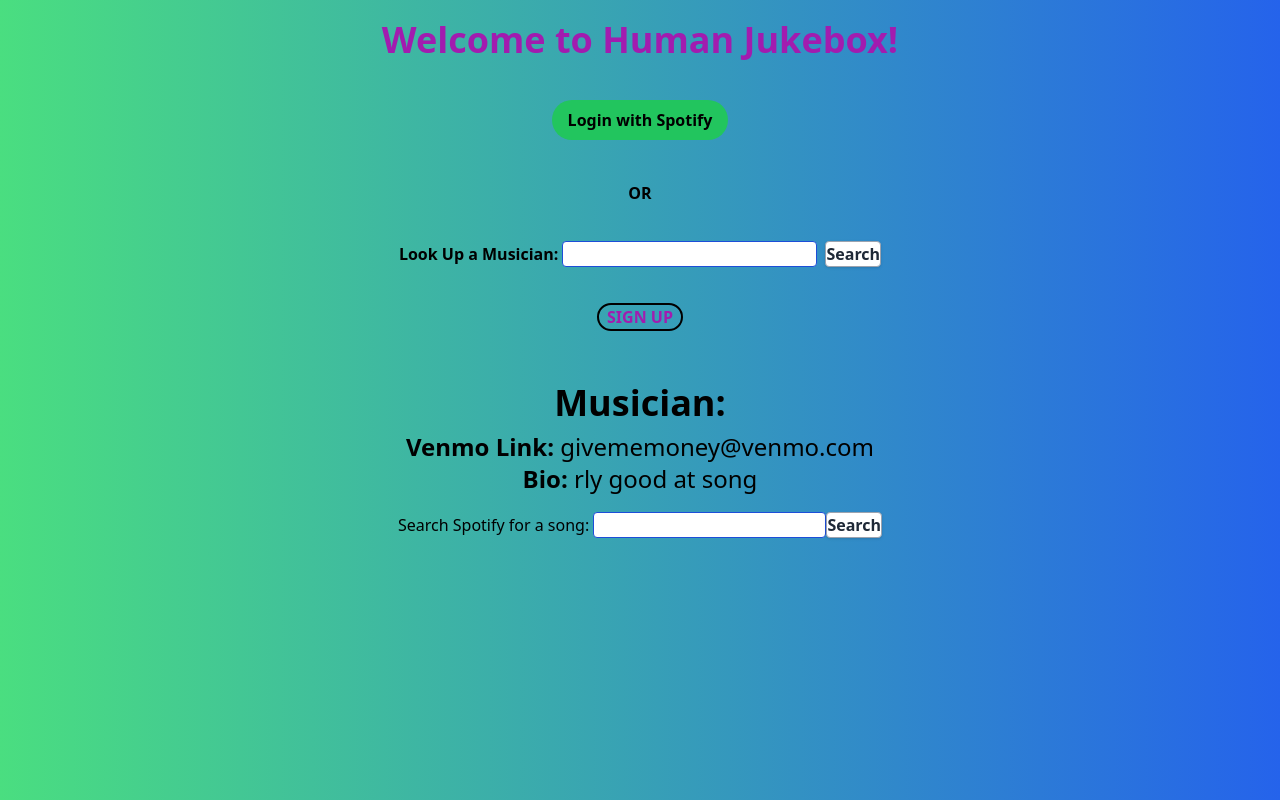
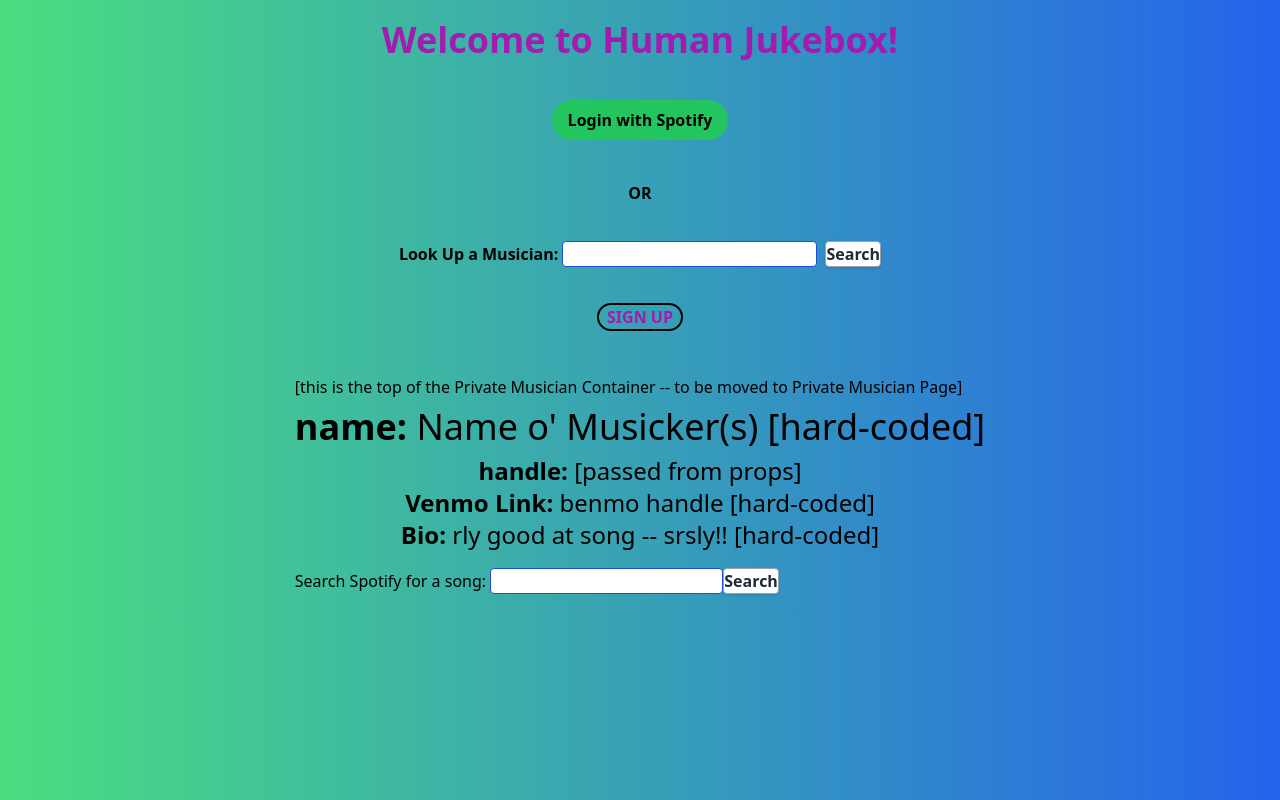
Before and after one commit to aaron1729/human-jukebox, a React app: page / in a window 1280 px wide. Built offline with nearby package versions, Linux system fonts and the light colour scheme.

Commit message:
fix webpack configuration issues

```diff
--- a/src/client/Components/AddSong.tsx
+++ b/src/client/Components/AddSong.tsx
@@ -47,10 +47,10 @@ const AddSong = () => {
     fetch(uri, options)
     .then(response => response.json())
     .then(data => {
-      console.log('response datums are: ', data.tracks.items)
+      console.log('response datums are: ', data)
       //const songsArr = [];
       for(let track of data.tracks.items){
-        console.log('track name and artist name: ', track.name, track.artists[0].name)
+        console.log('track name and artist name: ', track.name + ' by the artist ' + track.artists[0].name)
         setSongData({songsArr: [...songsData.songsArr,<SongDisplay key={track.external_ids.isrc} title={track.name} artist={track.artists[0].name} genre='unknown'/>]})
       }
     })
--- /dev/null
+++ b/src/client/Components/ErrorComponent.tsx
@@ -0,0 +1,34 @@
+import React, { Component, ErrorInfo, ReactNode } from "react";
+
+interface Props {
+  children?: ReactNode;
+}
+
+interface State {
+  hasError: boolean;
+}
+// make progress
+class ErrorBoundary extends Component<Props, State> {
+  public state: State = {
+    hasError: false
+  };
+
+  public static getDerivedStateFromError(_: Error): State {
+    // Update state so the next render will show the fallback UI.
+    return { hasError: true };
+  }
+
+  public componentDidCatch(error: Error, errorInfo: ErrorInfo) {
+    console.error("Uncaught error:", error, errorInfo);
+  }
+
+  public render() {
+    if (this.state.hasError) {
+      return <h1>So sorry, but there was an error inside of App.tsx (perhaps nestedly).</h1>;
+    }
+
+    return this.props.children;
+  }
+}
+
+export default ErrorBoundary;
--- a/src/client/Components/MusicianInfo.tsx
+++ b/src/client/Components/MusicianInfo.tsx
@@ -14,7 +14,7 @@ const MusicianInfo = (props: any) => {
     // fetch to db to get bandName, venmoLink, and musicianBio based on props.currentMusician
     // setMusicianInfo
     // const dataFromFetch = {};
-    setMusicianInfo({...musicianInfo, bandName: 'Aaron', venmoLink: 'givememoney@venmo.com', musicianBio: 'rly good at song'})
+    setMusicianInfo({...musicianInfo, bandName: 'Name o\' Musicker(s) [hard-coded]', venmoLink: 'benmo handle [hard-coded]', musicianBio: 'rly good at song -- srsly!! [hard-coded]'})
   }
 
   useEffect(() => {
@@ -24,7 +24,8 @@ const MusicianInfo = (props: any) => {
 
   return (
     <div className='flex flex-col items-center'>
-      <h2 className='text-4xl py-2'><span className='font-bold'>Musician:</span> {props.currentMusician}</h2>
+      <h2 className='text-4xl py-2'><span className='font-bold'>name:</span> {musicianInfo.bandName}</h2>
+      <span className='text-2xl'><span className='font-bold'>handle:</span> {props.currentMusician} [passed from props]</span>
       <span className='text-2xl'><span className='font-bold'>Venmo Link:</span> {musicianInfo.venmoLink}</span>
       <span className='text-2xl'><span className='font-bold'>Bio:</span> {musicianInfo.musicianBio}</span>
       <hr />
--- a/src/client/Containers/PrivateMusicianContainer.tsx
+++ b/src/client/Containers/PrivateMusicianContainer.tsx
@@ -5,8 +5,10 @@ import MusicianInfo from '../Components/MusicianInfo';
 function PrivateMusicianContainer(){
   return(
     <div className="private-musician">
+      [this is the top of the Private Musician Container -- to be moved to Private Musician Page]
+
       <MusicianInfo />
-      <AddSong/>
+      <AddSong />
       {
         /*contains all of the musician data:
           bio, venmo, songs, tags, edit options
--- a/src/client/index.tsx
+++ b/src/client/index.tsx
@@ -3,6 +3,7 @@ import { BrowserRouter } from "react-router-dom";
 import { CookiesProvider } from "react-cookie";
 import App from './App';
 import '../index.css'
+import ErrorBoundary from './Components/ErrorComponent';
 
 
 import { createRoot } from 'react-dom/client';
@@ -10,8 +11,10 @@ const container = document.getElementById('root');
 const rootTSX = createRoot(container!);
 rootTSX.render(
   <BrowserRouter>
-  <CookiesProvider>
-    <App />
-  </CookiesProvider>
-</BrowserRouter>
+    <CookiesProvider>
+      <ErrorBoundary>
+        <App />
+      </ErrorBoundary>
+    </CookiesProvider>
+  </BrowserRouter>
 );
--- a/src/server/server.ts
+++ b/src/server/server.ts
@@ -1,12 +1,14 @@
 const express = require('express');
 const app = express();
 
-const port = 3000;
+
 
 // pull the info from the .env file in the root directory and add it to the process.env object
+// this seems to be a *separate* environment from that of webpack.config.js
 const dotenv = require('dotenv');
 dotenv.config();
 
+const port = process.env.PORT || 3000;
 
 
 const router = require('./routes/api');
@@ -21,7 +23,7 @@ app.use(cookieParser());
 app.use('/api', router);
 
 
-// test the server connection (via localhost:3000) at the root endpoint
+// test the server connection (via localhost:${port}) at the root endpoint
 app.get("/", (req: any, res: any) => {
     res.status(200).send("Are You There, God? It's Me, Server.");
 });
--- a/webpack.config.js
+++ b/webpack.config.js
@@ -1,5 +1,12 @@
 const path = require('path');
 const HtmlWebpackPlugin = require('html-webpack-plugin');
+
+// pull the info from the .env file in the root directory and add it to the process.env object
+// this seems to be a *separate* environment from that of server.ts
+const dotenv = require('dotenv');
+dotenv.config();
+const port = process.env.PORT || 3000;
+console.log('webpack dev port:', port)
 
 module.exports = {
     mode: 'development',
@@ -44,7 +51,7 @@ module.exports = {
       directory: path.join(__dirname, './dist'),
     },
     proxy: {
-      '/api': 'http://localhost:3000',
+      '/api': 'http://localhost:' + port,
       secure: false
     }
   },
```
Also changed, not shown: 1 other file (tests, documents, lock files or other folders).
